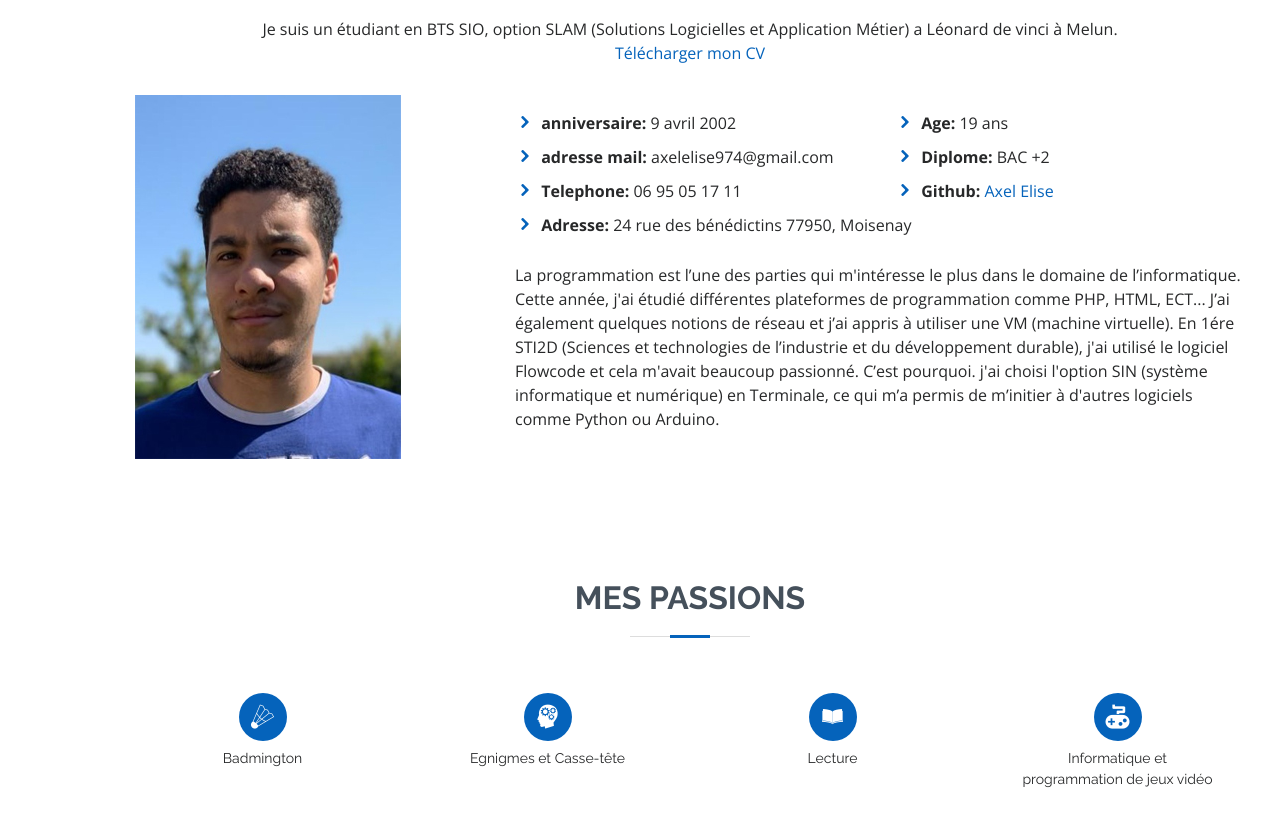
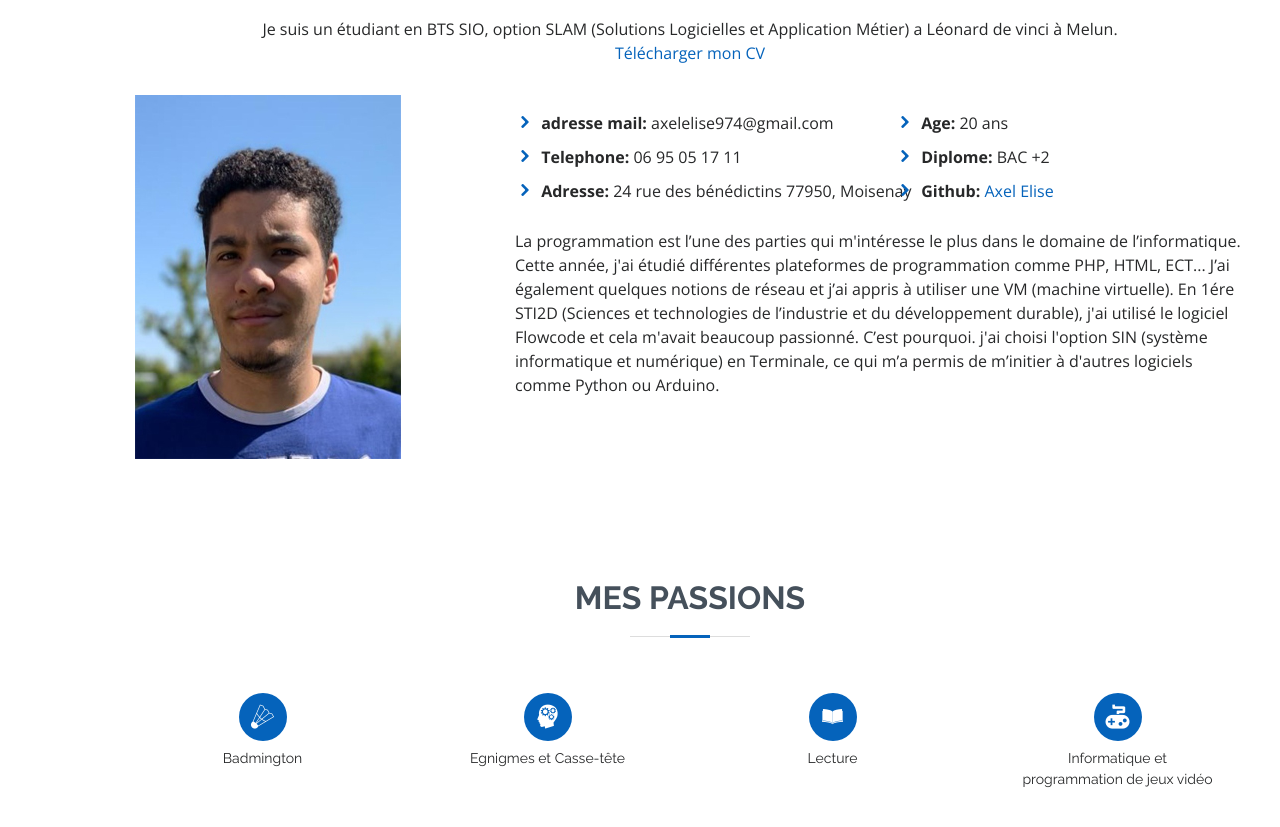
Before and after one commit to axelelise/axelelise.github.io, a plain HTML site: page Portfolio/index.html in a window 1280 px wide. Shown: the part 921-1748 px from the top of the page. Drawn offline with nearby package versions, Linux system fonts and the light colour scheme.

Commit message:
correction

```diff
--- a/Portfolio/index.html
+++ b/Portfolio/index.html
@@ -97,7 +97,6 @@
             <div class="row">
               <div class="col-lg-6">
                 <ul>
-                  <li><i class="icofont-rounded-right"></i> <strong>anniversaire:</strong> 9 avril 2002</li>
                   <li><i class="icofont-rounded-right"></i> <strong>adresse mail:</strong> axelelise974@gmail.com</li>
                   <li><i class="icofont-rounded-right"></i> <strong>Telephone:</strong> 06 95 05 17 11</li>
                   <li style="width: 500px"><i class="icofont-rounded-right"></i> <strong>Adresse:</strong> 24 rue des bénédictins 77950, Moisenay</li>
@@ -105,7 +104,7 @@
               </div>
               <div class="col-lg-6">
                 <ul>
-                  <li><i class="icofont-rounded-right"></i> <strong>Age:</strong> 19 ans</li>
+                  <li><i class="icofont-rounded-right"></i> <strong>Age:</strong> 20 ans</li>
                   <li><i class="icofont-rounded-right"></i> <strong>Diplome:</strong> BAC +2</li>
                   <li><i class="icofont-rounded-right"></i> <strong>Github:</strong><span><a href="https://github.com/axelelise"
                         target="_blank"> Axel Elise</a></span></li>
```
